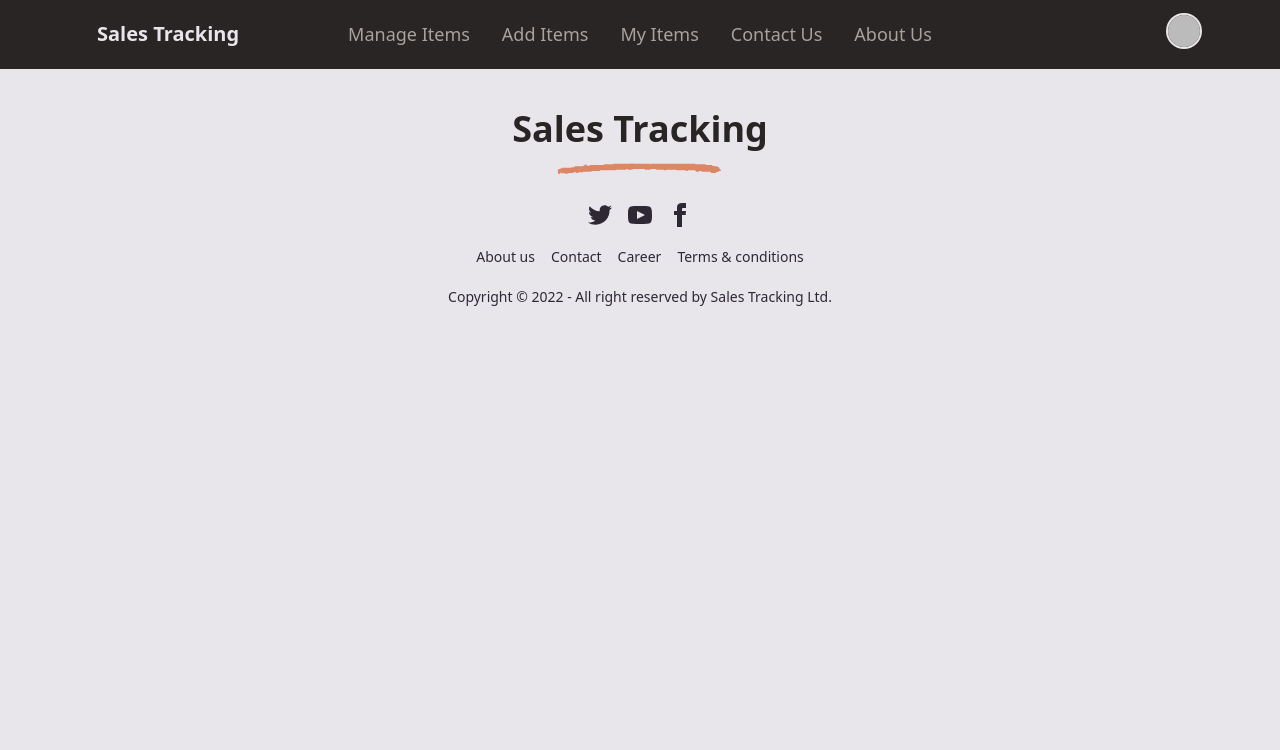
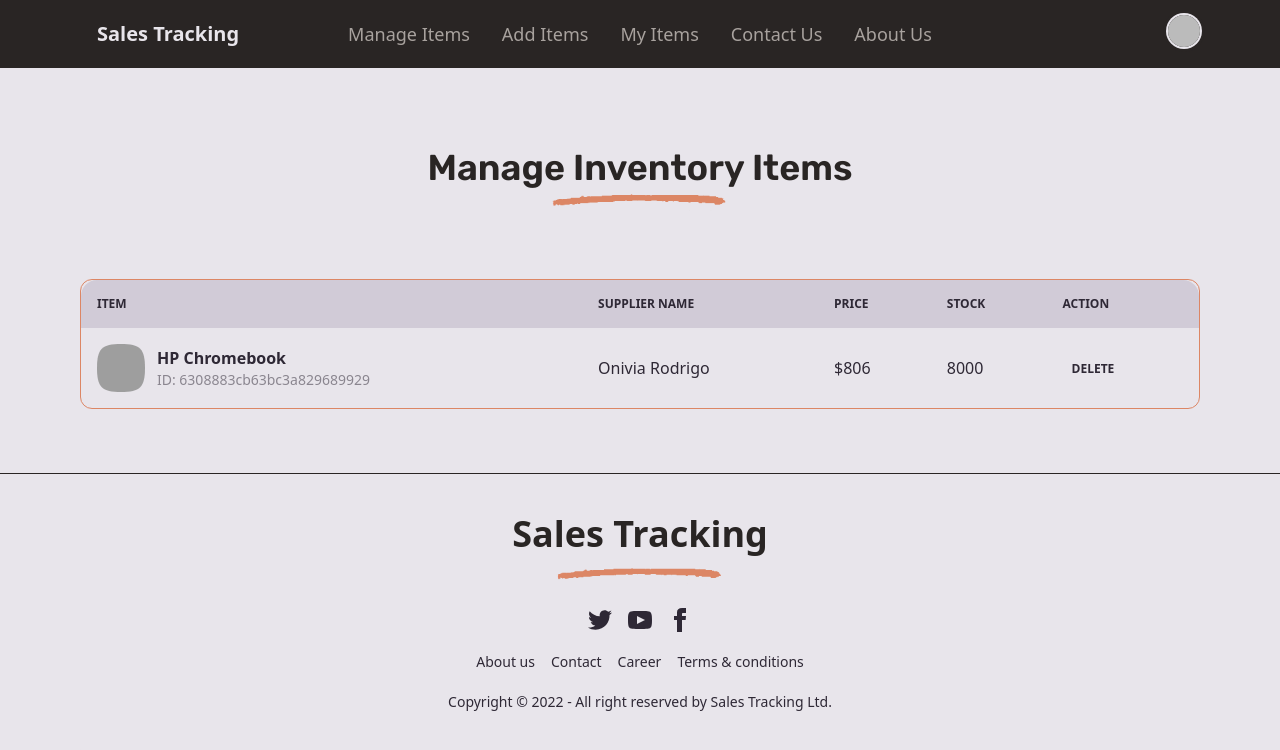
Before and after one commit to neel123go/Sales-Tracking, a React (Create React App) app: page /manageInventories in a window 1280 px wide. Shown: the top 750 px of the page. Built offline with nearby package versions, Linux system fonts and the light colour scheme; no server answers; sample sign-in values are in the browser's storage; grey boxes are pictures that could not be loaded.

Commit message:
manage inventories page design completed

```diff
--- a/src/App.js
+++ b/src/App.js
@@ -6,6 +6,7 @@ import Register from './Pages/LoginRegister/Register/Register';
 import Footer from './Pages/Shared/Footer/Footer';
 import ItemDetails from './Pages/ItemDetails/ItemDetails';
 import RequireAuth from './Pages/LoginRegister/RequierAuth/RequireAuth';
+import ManageInventories from './Pages/ManageInventories/ManageInventories';
 
 function App() {
   return (
@@ -21,6 +22,12 @@ function App() {
             <ItemDetails />
           </RequireAuth>
         }></Route>
+
+        <Route path='/manageInventories' element={
+          <RequireAuth>
+            <ManageInventories />
+          </RequireAuth>
+        }></Route>
       </Routes>
       <Footer />
     </>
--- a/src/Pages/InventoryItems/InventoryItems.js
+++ b/src/Pages/InventoryItems/InventoryItems.js
@@ -2,6 +2,7 @@ import React, { useEffect, useState } from 'react';
 import './InventoryItems.css';
 import UnderlineImg from '../../assets/underline.png';
 import InventoryItem from '../../Components/InventoryItem/InventoryItem';
+import { Link } from 'react-router-dom';
 
 const InventoryItems = () => {
     const [inventoryItems, setInventoryItems] = useState('');
@@ -31,12 +32,12 @@ const InventoryItems = () => {
                 }
             </div>
 
-            <div className='flex justify-end cursor-pointer viewMore text-lg'>
+            <Link to='/manageInventories' className='flex justify-end cursor-pointer viewMore text-lg'>
                 <p className='inline-block pr-1 font-bold'>Manage Inventories</p>
                 <svg xmlns="http://www.w3.org/2000/svg" fill="none" viewBox="0 0 24 24" strokeWidth="1.5" stroke="currentColor" className="w-6 h-7 mt-1 inline-block arrow">
                     <path strokeLinecap="round" strokeLinejoin="round" d="M17.25 8.25L21 12m0 0l-3.75 3.75M21 12H3" />
                 </svg>
-            </div>
+            </Link>
         </div>
     )
 }
--- a/src/Pages/ItemDetails/ItemDetails.js
+++ b/src/Pages/ItemDetails/ItemDetails.js
@@ -1,5 +1,5 @@
 import React, { useEffect, useState } from 'react';
-import { useParams } from 'react-router-dom';
+import { Link, useParams } from 'react-router-dom';
 
 const ItemDetails = () => {
     const { id } = useParams();
@@ -101,12 +101,12 @@ const ItemDetails = () => {
                 </div>
             </div>
 
-            <div className='flex justify-end cursor-pointer viewMore text-lg mt-10'>
+            <Link to='/manageInventories' className='flex justify-end cursor-pointer viewMore text-lg mt-10'>
                 <p className='inline-block pr-1 font-bold'>Manage Inventories</p>
                 <svg xmlns="http://www.w3.org/2000/svg" fill="none" viewBox="0 0 24 24" strokeWidth="1.5" stroke="currentColor" className="w-6 h-7 mt-1 inline-block arrow">
                     <path strokeLinecap="round" strokeLinejoin="round" d="M17.25 8.25L21 12m0 0l-3.75 3.75M21 12H3" />
                 </svg>
-            </div>
+            </Link>
         </div>
     )
 }
--- a/src/Pages/ManageInventories/ManageInventories.js
+++ b/src/Pages/ManageInventories/ManageInventories.js
@@ -1,8 +1,62 @@
 import React from 'react';
+import UnderlineImg from '../../assets/underline.png';
 
 const ManageInventories = () => {
     return (
-        <div>ManageInventories</div>
+        <div className='px-20'>
+            <div className='text-center'>
+                <h1 className='text-4xl text-primary font-bold pt-20 cus-font' data-aos="fade-up"
+                    data-aos-anchor-placement="top-bottom"
+                    data-aos-duration="1000">Manage Inventory Items</h1>
+                <img data-aos="fade-up"
+                    data-aos-anchor-placement="top-bottom"
+                    data-aos-duration="1000" className='w-1/6  mx-auto' src={UnderlineImg} alt="" />
+            </div>
+
+
+
+            <div class="overflow-x-auto border border-secondary rounded-xl w-full my-16">
+                <table class="table w-full">
+                    {/* head */}
+                    <thead>
+                        <tr>
+                            <th>Item</th>
+                            <th>Supplier Name</th>
+                            <th>Price</th>
+                            <th>Stock</th>
+                            <th>Action</th>
+                        </tr>
+                    </thead>
+                    <tbody>
+                        {/* <!-- row 1 --> */}
+                        <tr>
+                            <td>
+                                <div class="flex items-center space-x-3">
+                                    <div class="avatar">
+                                        <div class="mask mask-squircle w-12 h-12">
+                                            <img src='https://i.ibb.co/dGhDvXb/ORH91S0.jpg' alt="Avatar Tailwind CSS Component" />
+                                        </div>
+                                    </div>
+                                    <div>
+                                        <div class="font-bold">HP Chromebook</div>
+                                        <div class="text-sm opacity-50">ID: 6308883cb63bc3a829689929</div>
+                                    </div>
+                                </div>
+                            </td>
+                            <td>Onivia Rodrigo</td>
+                            <td>$806</td>
+                            <td>8000</td>
+                            <th>
+                                <button class="btn btn-ghost btn-xs">Delete</button>
+                            </th>
+                        </tr>
+
+                        {/* <!-- row 2 --> */}
+                    </tbody>
+                </table>
+            </div>
+
+        </div>
     )
 }
 
--- a/src/Pages/Shared/Header/Header.js
+++ b/src/Pages/Shared/Header/Header.js
@@ -20,7 +20,7 @@ const Header = () => {
             </div>
             <div className="navbar-center hidden lg:flex text-neutral ">
                 {user ? <ul className="menu menu-horizontal p-0 text-lg">
-                    <li><Link to='/'>Manage Items</Link></li>
+                    <li><Link to='/manageInventories'>Manage Items</Link></li>
                     <li><Link to='/'>Add Items</Link></li>
                     <li><Link to='/'>My Items</Link></li>
                     <li><Link to='/'>Contact Us</Link></li>
```
